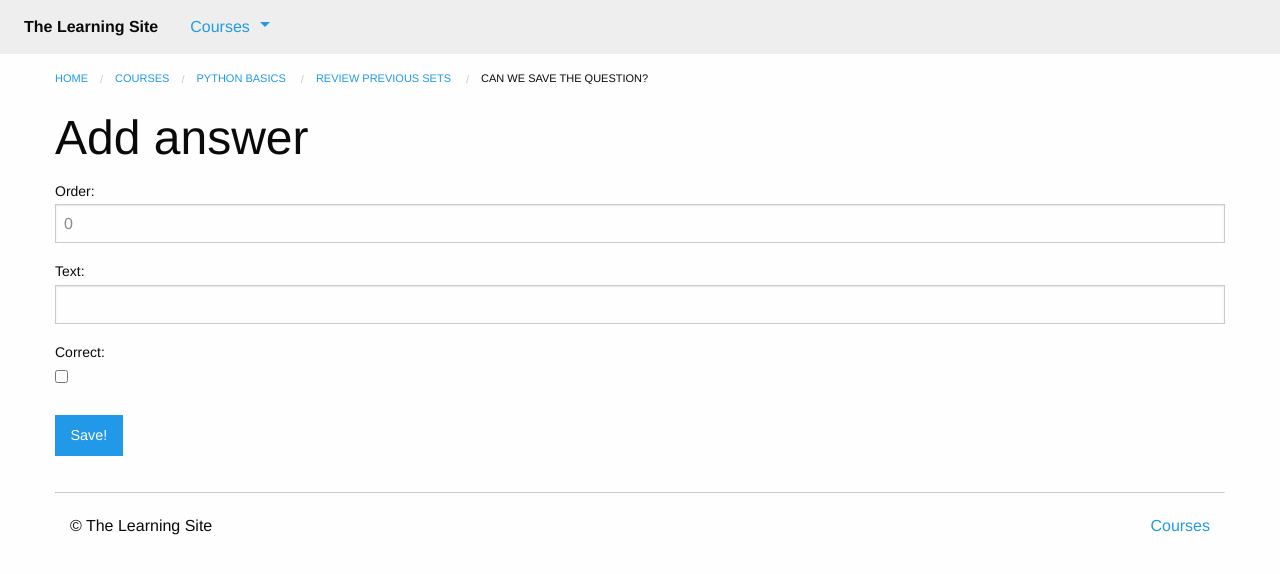
After one commit to mishlaev-personal/lerning_site, a Django app: page /courses/1/create_answer/ in a window 1280 px wide. The commit adds this page. Shown: the top 574 px of the page. Run offline with Django 3.2, Linux system fonts and the light colour scheme; a user stored in the database is signed in; data comes from the database, SQL or seed files in the repository.

Commit message:
Answer feature added

```diff
--- a/courses/admin.py
+++ b/courses/admin.py
@@ -14,4 +14,5 @@ admin.site.register(models.Course)
 admin.site.register(models.Text)
 admin.site.register(models.Quiz)
 admin.site.register(models.MultipleChoiceQuestion)
-admin.site.register(models.Answers)
+admin.site.register(models.TrueFalseQuestion)
+admin.site.register(models.Answer)
--- a/courses/forms.py
+++ b/courses/forms.py
@@ -34,3 +34,13 @@ class MultipleChoiceQuestionForm(forms.ModelForm):
             'prompt',
             'shuffle_answers'
         ]
+
+
+class AnswerForm(forms.ModelForm):
+    class Meta:
+        model = models.Answer
+        fields = [
+            'order',
+            'text',
+            'correct'
+        ]
--- a/courses/models.py
+++ b/courses/models.py
@@ -72,7 +72,7 @@ class TrueFalseQuestion(Question):
     pass
 
 
-class Answers(models.Model):
+class Answer(models.Model):
     question = models.ForeignKey(Question)
     order = models.IntegerField(default=0)
     text = models.CharField(max_length=255)
--- /dev/null
+++ b/courses/templates/courses/answer_form.html
@@ -0,0 +1,36 @@
+{% extends 'courses/layout.html' %}
+{% load course_extras %}
+
+{% block title %}
+    New Answer | {{ question.prompt }}
+    {{ question.quiz.course.title }} {{ block.super }}
+{% endblock %}
+
+{% block breadcrumbs %}
+    <li>
+        <a href="{% url 'courses:detail' pk=question.quiz.course.pk %}">
+            {{ question.quiz.course.title }}
+        </a>
+    </li>
+    <li>
+        <a href="{% url 'courses:quiz' course_pk=question.quiz.course.pk step_pk=question.quiz.pk %}">
+            {{ question.quiz.title }}
+        </a>
+    </li>
+    <li>
+    {{ question.prompt }}
+    </li>
+{% endblock %}
+
+
+{% block content %}
+    <div class="row columns">
+    {{ block.super }}
+    <h1>Add answer</h1>
+        <form action="" method="POST">
+            {% csrf_token %}
+            {{ form.as_p }}
+            <input type="submit" class="button" value="Save!">
+        </form>
+    </div>
+{% endblock %}
--- a/courses/urls.py
+++ b/courses/urls.py
@@ -8,5 +8,8 @@ urlpatterns = [
     url(r'(?P<course_pk>\d+)/q(?P<step_pk>\d+)/$', views.quiz_detail, name='quiz'),
     url(r'(?P<course_pk>\d+)/create_quiz/$', views.quiz_create, name='create_quiz'),
     url(r'(?P<course_pk>\d+)/edit_quiz(?P<quiz_pk>\d+)/$', views.quiz_edit, name='edit_quiz'),
+    url(r'(?P<quiz_pk>\d+)/edit_question(?P<question_pk>\d+)/$', views.quiz_question, name='edit_question'),
+    url(r'(?P<quiz_pk>\d+)/create_question/(?P<question_type>mc|tf)/$', views.create_question, name='create_question'),
+    url(r'(?P<question_pk>\d+)/create_answer/$', views.answer_form, name='create_answer'),
     url(r'(?P<pk>\d+)/$', views.course_detail, name='detail'),
 ]
--- a/courses/views.py
+++ b/courses/views.py
@@ -67,3 +67,65 @@ def quiz_edit(request, course_pk, quiz_pk):
             return HttpResponseRedirect(quiz.get_absolute_url())
     return render(request, 'courses/quiz_form.html', {'form': form,
                                                       'course': quiz.course})
+
+
+@login_required
+def create_question(request, quiz_pk, question_type):
+    quiz = get_object_or_404(models.Quiz, pk=quiz_pk)
+    if question_type == 'tf':
+        form_class = forms.TrueFalseQuestionForms
+    else:
+        form_class = forms.MultipleChoiceQuestionForm
+
+    form = form_class()
+
+    if request.method == 'POST':
+        form = form_class(request.POST)
+        if form.is_valid():
+            question = form.save(commit=False)
+            question.quiz = quiz
+            question.save()
+            messages.success(request, 'Added question')
+            return HttpResponseRedirect(quiz.get_absolute_url())
+    return render(request, 'courses/question_form.html', {'quiz': quiz,
+                                                      'form': form})
+
+
+@login_required
+def quiz_question(request, quiz_pk, question_pk):
+    question = get_object_or_404(models.Question,
+                                 pk=question_pk, quiz_id=quiz_pk)
+    if hasattr(question, 'truefalsequestion'):
+        form_class = forms.TrueFalseQuestionForms
+        question = question.truefalsequestion
+    else:
+        form_class = forms.MultipleChoiceQuestionForm
+        question = question.multiplechoicequestion
+    form = form_class(instance=question)
+
+    if request.method == 'POST':
+        form = form_class(request.POST, instance=question)
+        if form.is_valid():
+            form.save()
+            messages.success(request, 'Updates question')
+            return HttpResponseRedirect(question.quiz.get_absolute_url())
+    return render(request, 'courses/question_form.html', {'form': form,
+                                                          'quiz': question.quiz})
+
+
+@login_required
+def answer_form(request, question_pk):
+    question = get_object_or_404(models.Question, pk=question_pk)
+
+    form = forms.AnswerForm()
+
+    if request.method == "POST":
+        form = forms.AnswerForm(request.POST)
+        if form.is_valid():
+            answer = form.save(commit=False)
+            answer.question = question
+            answer.save()
+            messages.success(request, 'Answer Added!')
+            return HttpResponseRedirect(question.get_absolute_url())
+    return render(request, "courses/answer_form.html", {'question': question,
+                                                        'form': form})
```
Also changed, not shown: courses/templates/courses/question_form.html (added, +41 -0 lines), courses/templates/courses/quiz_detail.html (+23 -2 lines), courses/migrations/0006_auto_20170302_2306.py (added), courses/migrations/0007_answers.py (added), courses/migrations/0008_multiplechoisequestion.py (added), courses/migrations/0009_auto_20170304_1528.py (added), courses/migrations/0010_auto_20170304_1659.py (added), db.sqlite3.
